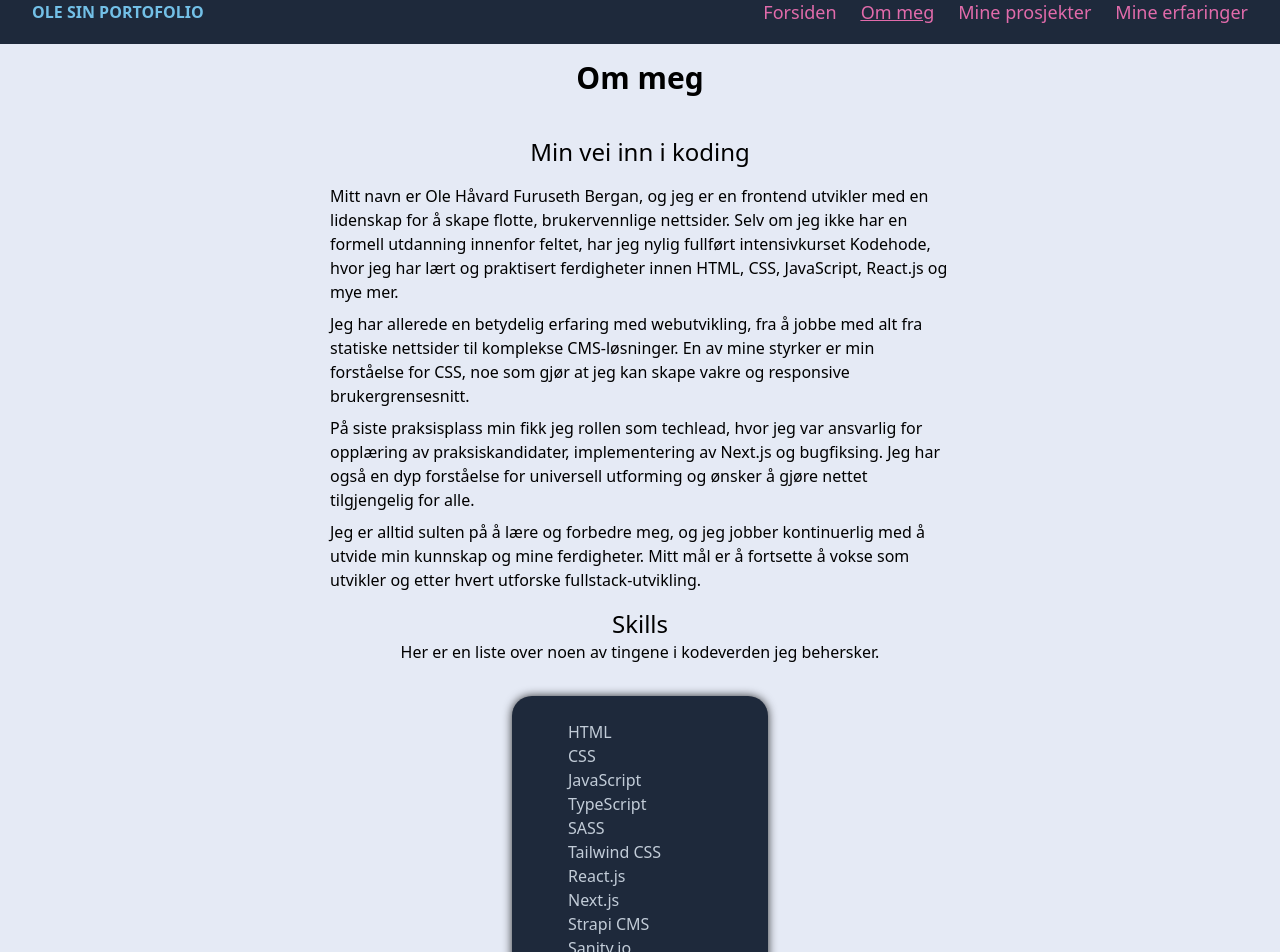
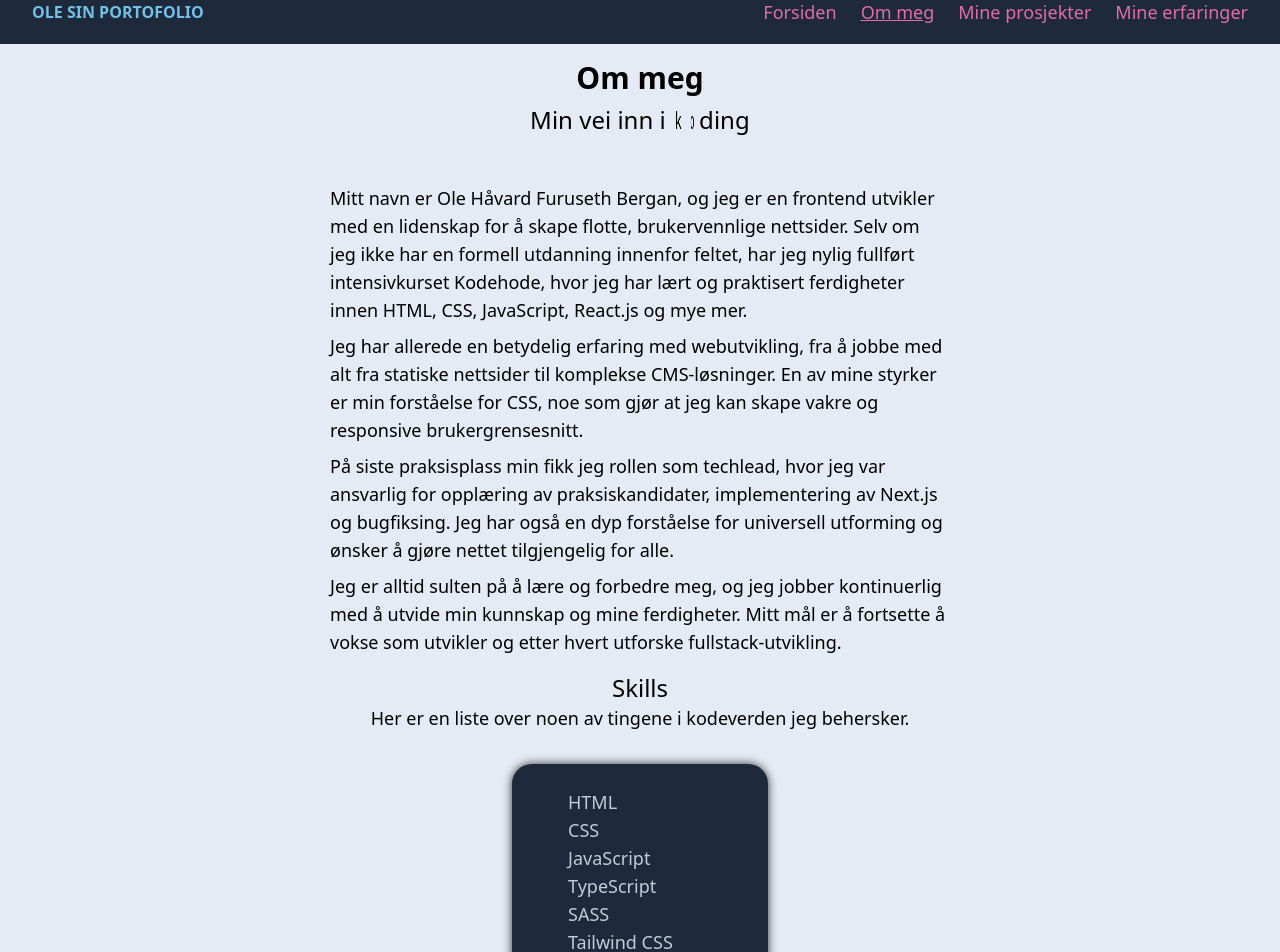
Before and after one commit to OleKoderNo/portofolio-with-tailwind, a Next.js app: page /om-meg in a window 1280 px wide. Shown: the part 20-972 px from the top of the page. Built offline with nearby package versions, Linux system fonts and the light colour scheme.

Commit message:
Better fontsize for 768px and up

```diff
--- a/pages/index.js
+++ b/pages/index.js
@@ -45,20 +45,17 @@ export default function Home() {
         </h2>
       </header>
       <main
-        className="mx-auto max-w-7xl"
+        className="mx-auto max-w-7xl md:text-lg"
       >
         <div
           className="justify-around md:flex"
         >
-          <section
-
-          >
+          <section>
             <div
-              className="md:mx-0 block w-64 py-6 px-8 mx-auto bg-cardBG text-greyText rounded-[20px] shadow-[0px_0_10px_rgba(0,0,0,0.8)] max-h-[420px]"
+              className="md:mx-0 block w-64 py-6 px-8 mx-auto bg-cardBG text-greyText rounded-[20px] shadow-[0px_0_10px_rgba(0,0,0,0.8)] max-h-[420px] md:max-h-[500px]"
             >
-
               <p
-              aria-hidden="true"
+                aria-hidden="true"
               >
                 &lt;
                 <span
@@ -99,10 +96,10 @@ export default function Home() {
               </p>
               <p aria-hidden="true">
                 &gt;
-                </p>
+              </p>
               <p
-              className="pl-3"
-              aria-hidden="true"
+                className="pl-3"
+                aria-hidden="true"
               >
                 &lt;
                 <span
--- a/pages/mine-erfaringer.js
+++ b/pages/mine-erfaringer.js
@@ -7,7 +7,7 @@ function ExperienceItem({ title, date, description }) {
             className="md:mx-0 block w-64 py-6 px-8 mx-auto bg-cardBG text-greyText rounded-[20px] shadow-[0px_0_10px_rgba(0,0,0,0.8)]"
         >
             <h3
-                className="text-lg font-medium text-pinkText"
+                className="text-lg font-medium text-pinkText md:text-xl"
             >
                 {title}
             </h3>
@@ -94,7 +94,7 @@ export default function Experience() {
                 </h2>
             </header>
             <main
-                className="max-w-6xl mx-auto text-greyText"
+                className="max-w-6xl mx-auto text-greyText md:text-lg"
             >
                 <section>
                     <h2
--- a/pages/mine-prosjekter.js
+++ b/pages/mine-prosjekter.js
@@ -1,6 +1,7 @@
 import Head from "next/head";
 import { Client } from "@/lib/client";
 import { useState } from "react";
+import MovingText from "@/components/movingText";
 
 export async function getServerSideProps() {
     const data = await Client.fetch(`*[_type == 'project']{title, urlDesc, url, description, tag[]->}`)
@@ -32,19 +33,21 @@ export default function Projects({ data }) {
             <header
                 className="pb-8 mx-auto font-bold text-center"
             >
-                <h1
-                    className="text-xl md:text-3xl"
-                >
-                    Mine prosjekter
+                <h1>
+                    <MovingText
+                        text="Mine prosjekter"
+                        textSize="text-xl md:text-3xl"
+                    />
                 </h1>
-                <h2
-                    className="mt-2 text-xl md:text-2xl"
-                >
-                    Her er mine tidligere prosjekter!
+                <h2 className="mt-2">
+                    <MovingText
+                        text="Her er mine tidligere prosjekter!"
+                        textSize="mt-2 text-l md:text-2xl"
+                    />
                 </h2>
             </header>
             <main
-                className="max-w-6xl mx-auto mt-14 text-greyText"
+                className="max-w-6xl mx-auto mt-14 text-greyText md:text-lg"
             >
                 <section
                     className="flex flex-wrap justify-center gap-16"
@@ -60,7 +63,7 @@ export default function Projects({ data }) {
 
                                     <div>
                                         <h3
-                                            className="text-lg font-medium text-pinkText"
+                                            className="text-lg md:text-xl font-medium text-pinkText"
                                         >
                                             {item.title}
                                         </h3>
--- a/pages/om-meg.js
+++ b/pages/om-meg.js
@@ -1,3 +1,4 @@
+import MovingText from "@/components/movingText";
 import Head from "next/head";
 
 export default function Experience() {
@@ -19,21 +20,23 @@ export default function Experience() {
             <header
                 className="pb-8 mx-auto font-bold text-center"
             >
-                <h1
-                    className="text-xl md:text-3xl"
-                >
-                    Om meg
+                <h1>
+                    <MovingText
+                        text="Om meg"
+                        textSize="text-xl md:text-3xl"
+                    />
                 </h1>
+                    <h2 className="font-medium text-center mt-2">
+                        <MovingText
+                            text="Min vei inn i koding"
+                            textSize="text-xl md:text-2xl"
+                        />
+                    </h2>
             </header>
             <main>
                 <section
-            className="mx-10 xxs:mx-14 md:w-[620px] md:mx-auto"
+                    className="mx-10 xxs:mx-14 md:w-[620px] md:mx-auto md:text-lg"
                 >
-                <h2
-                className="mt-2 text-xl font-medium text-center md:text-2xl"
-                >
-                    Min vei inn i koding
-                </h2>
                     <p
                         className="mt-4"
                     >
@@ -56,7 +59,7 @@ export default function Experience() {
                     </p>
                 </section>
                 <section
-            className="pt-2 mx-10 xxs:mx-14"
+                    className="pt-2 mx-10 xxs:mx-14 md:text-lg"
                 >
                     <h2
                         className="mt-2 text-xl font-medium text-center md:text-2xl"
```
Lines whose indentation alone changed are shown as unchanged.
